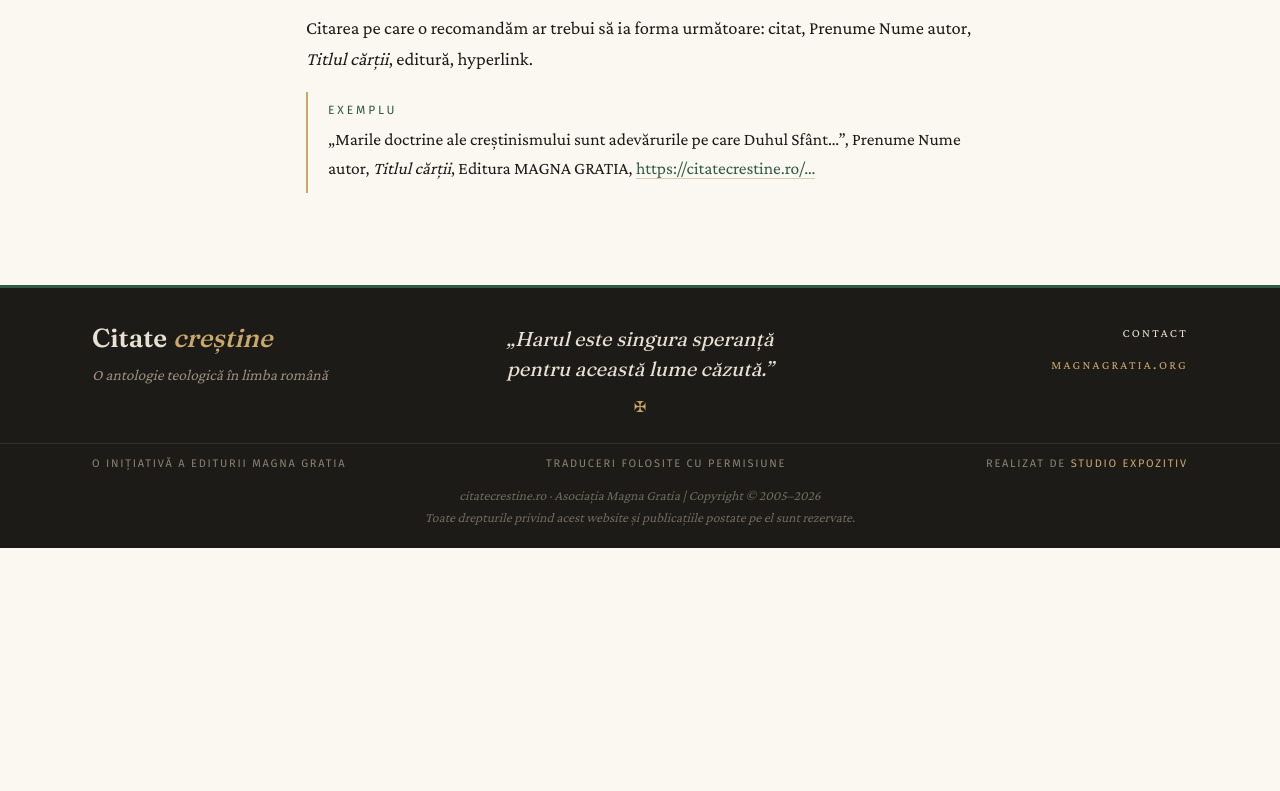
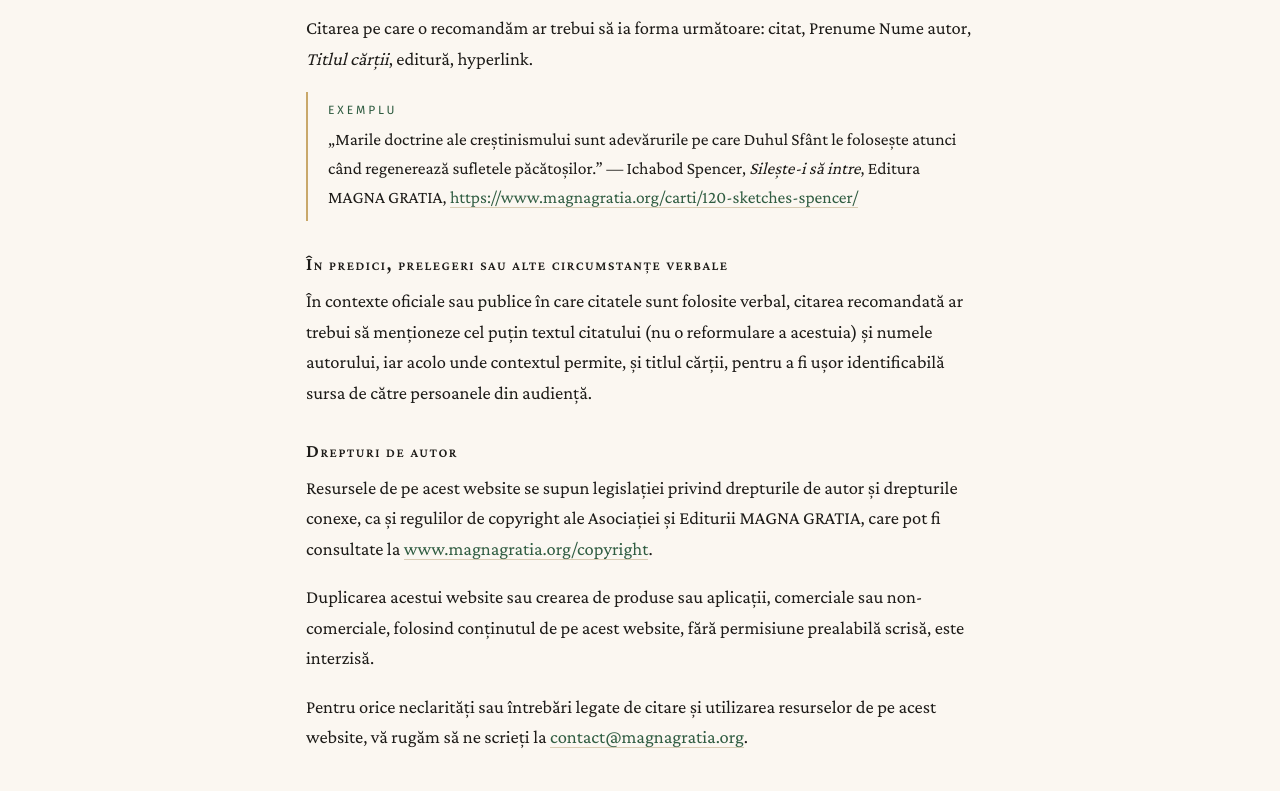
Before and after one commit to expozitiv/citate-crestine, a Next.js app: page /despre in a window 1280 px wide. Shown: the part 889-1680 px from the top of the page. Before the commit the page ends 1437 px from the top, so only its background shows below. Built offline with nearby package versions, Linux system fonts and the light colour scheme; no server answers.

Commit message:
feat: enhance citation examples and add guidelines for verbal citations and copyright information

```diff
--- a/src/app/(frontend)/despre/page.tsx
+++ b/src/app/(frontend)/despre/page.tsx
@@ -62,16 +62,46 @@ export default function PaginaDespre() {
             Citarea pe care o recomandăm ar trebui să ia forma următoare: citat, Prenume Nume
             autor, <em>Titlul cărții</em>, editură, hyperlink.
           </p>
-          {/* TODO: exemplul de mai jos e incomplet — textul primit de la editor s-a oprit la
-              „Duhul Sfân…”; de completat cu citatul întreg, autorul, titlul și linkul. */}
           <div className="exemplu">
             <div className="eticheta">Exemplu</div>
             <p>
-              „Marile doctrine ale creștinismului sunt adevărurile pe care Duhul Sfânt…”, Prenume
-              Nume autor, <em>Titlul cărții</em>, Editura MAGNA GRATIA,{' '}
-              <a href="https://citatecrestine.ro/">https://citatecrestine.ro/…</a>
+              „Marile doctrine ale creștinismului sunt adevărurile pe care Duhul Sfânt le folosește
+              atunci când regenerează sufletele păcătoșilor.” — Ichabod Spencer,{' '}
+              <em>Silește-i să intre</em>, Editura MAGNA GRATIA,{' '}
+              <a href="https://www.magnagratia.org/carti/120-sketches-spencer/" rel="noopener">
+                https://www.magnagratia.org/carti/120-sketches-spencer/
+              </a>
             </p>
           </div>
+
+          <h3>În predici, prelegeri sau alte circumstanțe verbale</h3>
+          <p>
+            În contexte oficiale sau publice în care citatele sunt folosite verbal, citarea
+            recomandată ar trebui să menționeze cel puțin textul citatului (nu o reformulare a
+            acestuia) și numele autorului, iar acolo unde contextul permite, și titlul cărții,
+            pentru a fi ușor identificabilă sursa de către persoanele din audiență.
+          </p>
+
+          <h3>Drepturi de autor</h3>
+          <p>
+            Resursele de pe acest website se supun legislației privind drepturile de autor și
+            drepturile conexe, ca și regulilor de copyright ale Asociației și Editurii MAGNA
+            GRATIA, care pot fi consultate la{' '}
+            <a href="https://www.magnagratia.org/copyright/" rel="noopener">
+              www.magnagratia.org/copyright
+            </a>
+            .
+          </p>
+          <p>
+            Duplicarea acestui website sau crearea de produse sau aplicații, comerciale sau
+            non-comerciale, folosind conținutul de pe acest website, fără permisiune prealabilă
+            scrisă, este interzisă.
+          </p>
+          <p>
+            Pentru orice neclarități sau întrebări legate de citare și utilizarea resurselor de pe
+            acest website, vă rugăm să ne scrieți la{' '}
+            <a href="mailto:contact@magnagratia.org">contact@magnagratia.org</a>.
+          </p>
         </section>
       </main>
     </>
```
